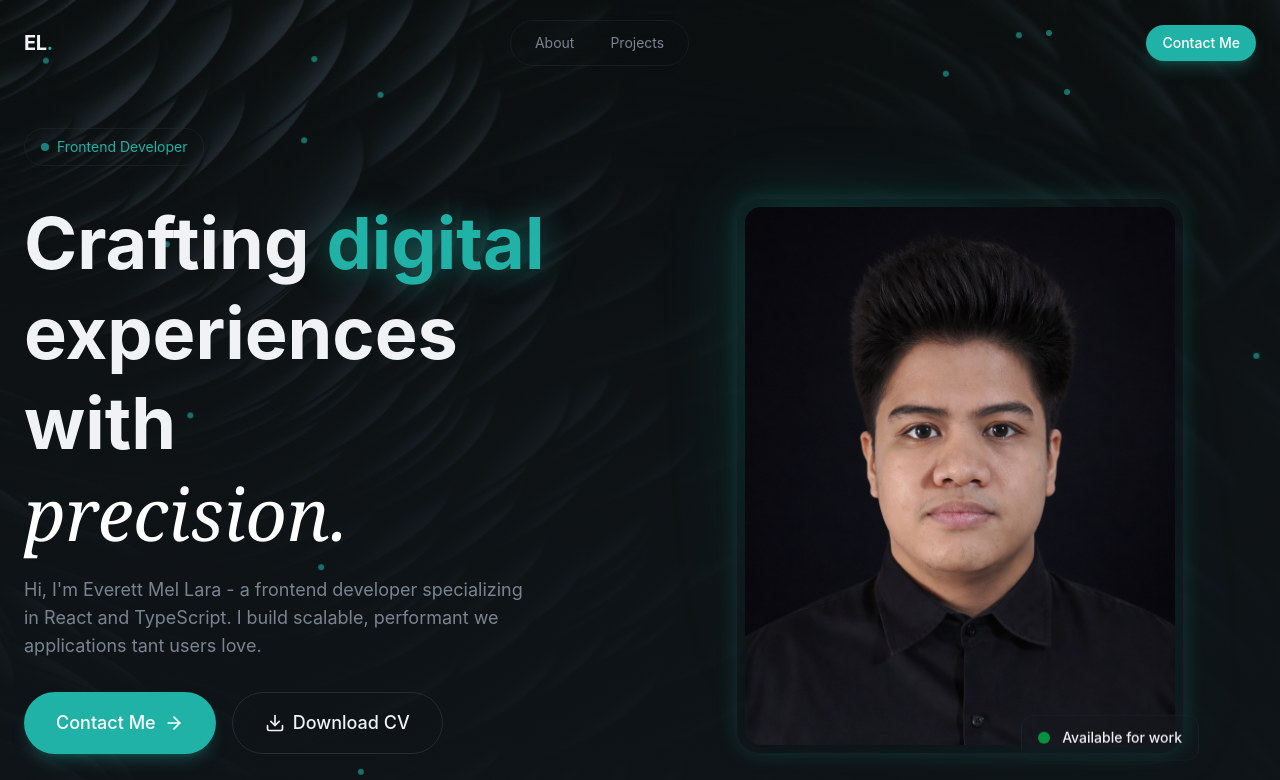
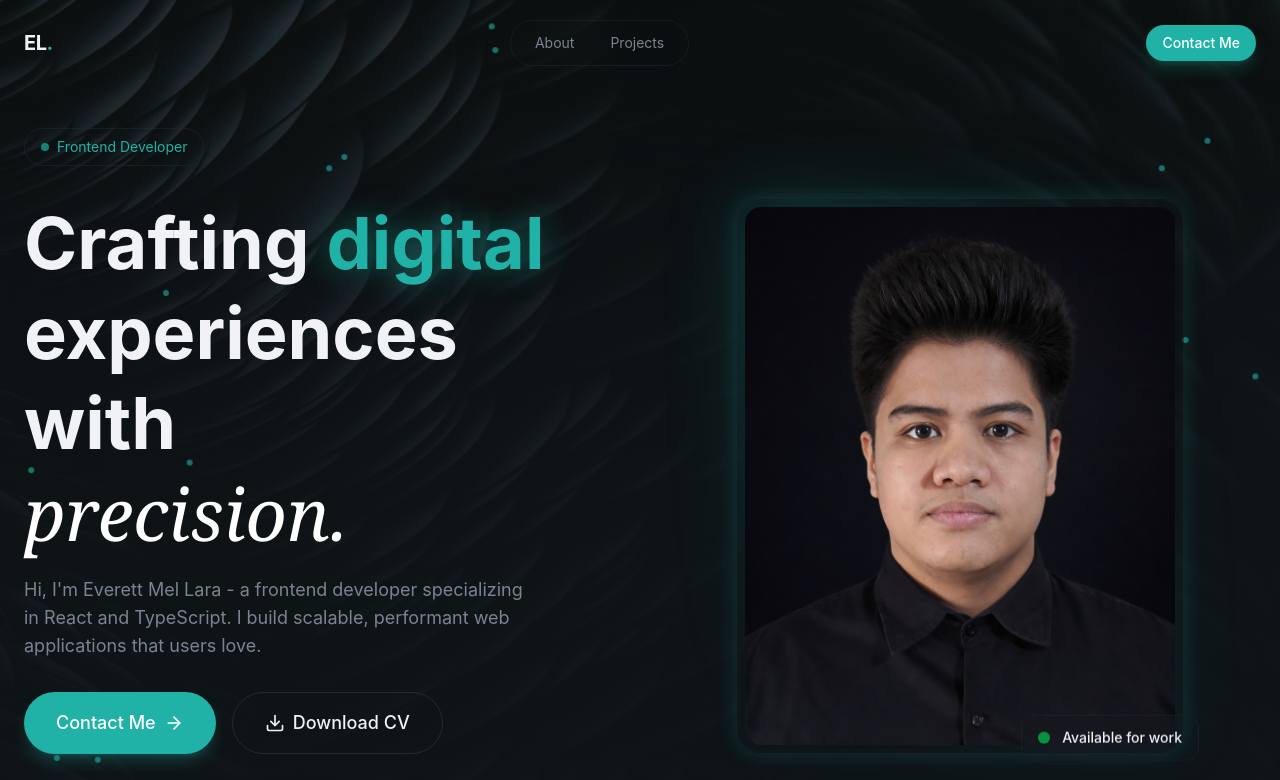
Before and after one commit to Everett911/Personal-Porfolio, a React (Vite) app: page / in a window 1280 px wide. Shown: the top 780 px of the page. Built offline with nearby package versions, Linux system fonts and the light colour scheme.

Commit message:
Fix impure Math.random usage in Hero component with useMemo

```diff
--- a/src/sections/Hero.tsx
+++ b/src/sections/Hero.tsx
@@ -1,5 +1,6 @@
 import { AnimatedBorderButton } from "@/components/AnimatedBorderButton";
 import { Button } from "@/components/Button";
+import React, { useMemo } from "react";
 import {
   ArrowRight,
   ChevronDown,
@@ -31,12 +32,23 @@ const skills = [
 ];
 
 export function Hero() {
+  const dots = useMemo(
+    () =>
+      [...Array(30)].map(() => ({
+        left: `${Math.random() * 100}%`,
+        top: `${Math.random() * 100}%`,
+        animation: `slow-drift ${15 + Math.random() * 20}s ease-in-out infinite`,
+        animationDelay: `${Math.random() * 5}s`,
+      })),
+    [],
+  );
+
   return (
     <section className="relative min-h-screen flex items-center  overflow-hidden">
       {/* Background */}
       <div className="absolute inset-0">
         <img
-          src="projects/hero-bg.jpg"
+          src="/projects/hero-bg.jpg"
           alt="Hero image"
           className="w-full  h-full object-cover opacity-40"
         />
@@ -45,15 +57,16 @@ export function Hero() {
 
       {/* Green Dots */}
       <div className="absolute inset-0 overflow-hidden pointer-events-none">
-        {[...Array(30)].map((_, i) => (
+        {dots.map((dot, i) => (
           <div
+            key={i}
             className="absolute w-1.5 h-1.5 rounded-full opacity-60"
             style={{
               backgroundColor: "#20B2A6",
-              left: `${Math.random() * 100}%`,
-              top: `${Math.random() * 100}%`,
-              animation: `slow-drift ${15 + Math.random() * 20}s ease-in-out infinite`,
-              animationDelay: `${Math.random() * 5}s`,
+              left: dot.left,
+              top: dot.top,
+              animation: dot.animation,
+              animationDelay: dot.animationDelay,
             }}
           />
         ))}
@@ -84,8 +97,8 @@ export function Hero() {
               </h1>
               <p className="text-lg text-muted-foreground max-w-lg animate-fade-in animation-delay-200">
                 Hi, I'm Everett Mel Lara - a frontend developer specializing in
-                React and TypeScript. I build scalable, performant we
-                applications tant users love.
+                React and TypeScript. I build scalable, performant web
+                applications that users love.
               </p>
             </div>
 
```
